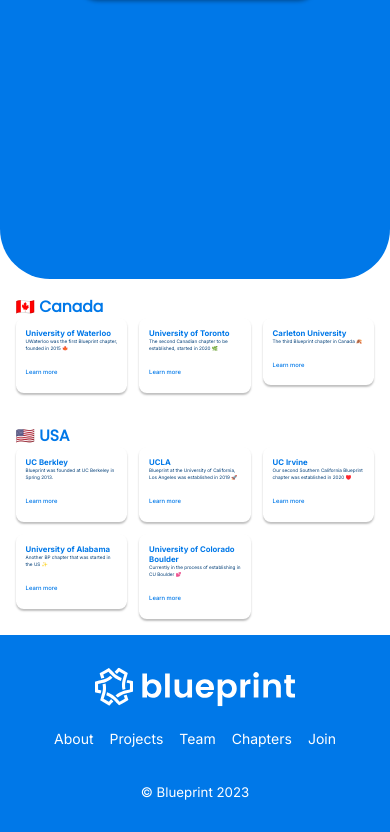
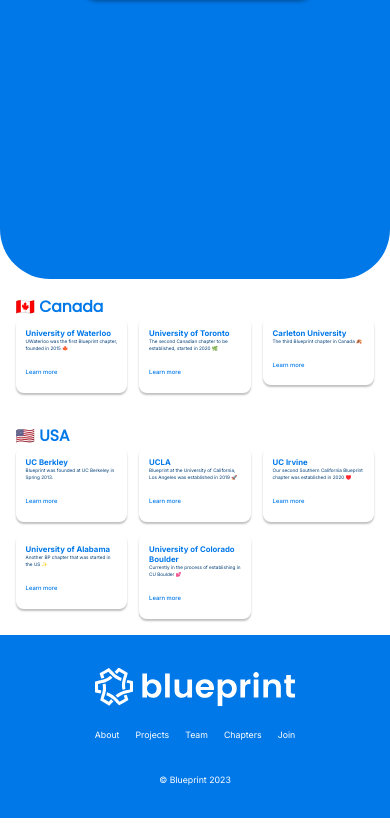
Before and after one commit to uoftblueprint/website-v2, a Next.js app: page /chapters in a window 390 px wide. Shown: the part 661-1493 px from the top of the page. Built offline with nearby package versions, Linux system fonts and the light colour scheme.

Commit message:
footer text size

```diff
--- a/src/components/Footer/Footer.css
+++ b/src/components/Footer/Footer.css
@@ -25,14 +25,23 @@
   text-align: center;
   color: #fff;
   font-style: normal;
+  font-size: 1.5vw;
   font-weight: 400;
   padding: 0;
   margin: 0;
   padding-bottom: 30px;
 }
 
+.footer-link {
+  font-size: 1.5vw;
+}
+
 @media (max-width: 768px) {
-  .footer-text {
+  .footer-link {
+    font-size: 2.25vw;
+  }
+
+  .copyright-text {
     font-size: 2.25vw;
   }
 }
--- a/src/components/Footer/Footer.tsx
+++ b/src/components/Footer/Footer.tsx
@@ -19,6 +19,7 @@ const Footer = () => {
       href={link.link}
       onClick={(event) => event.preventDefault()}
       size="sm"
+      className="footer-link"
     >
       {link.label}
     </Anchor>
```
